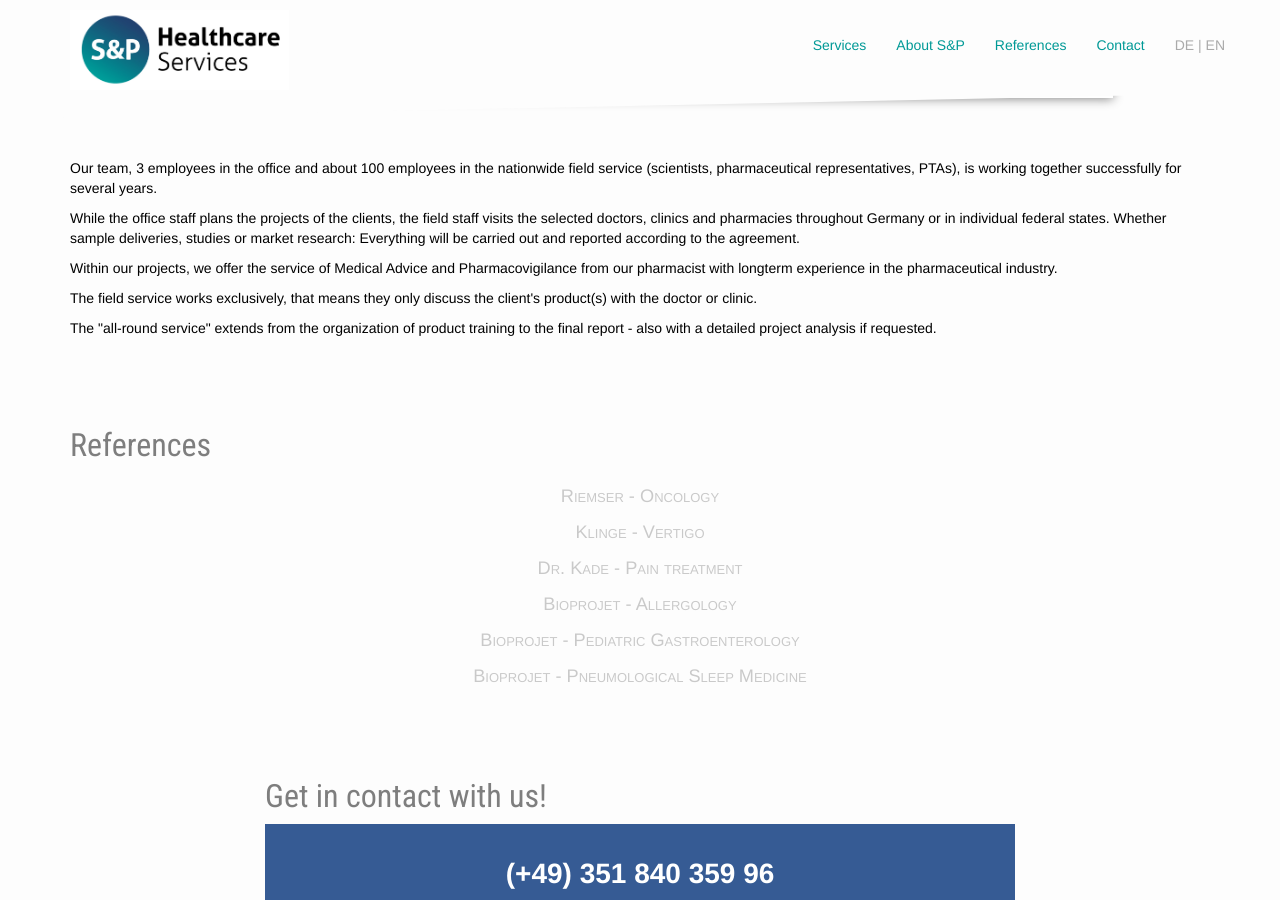
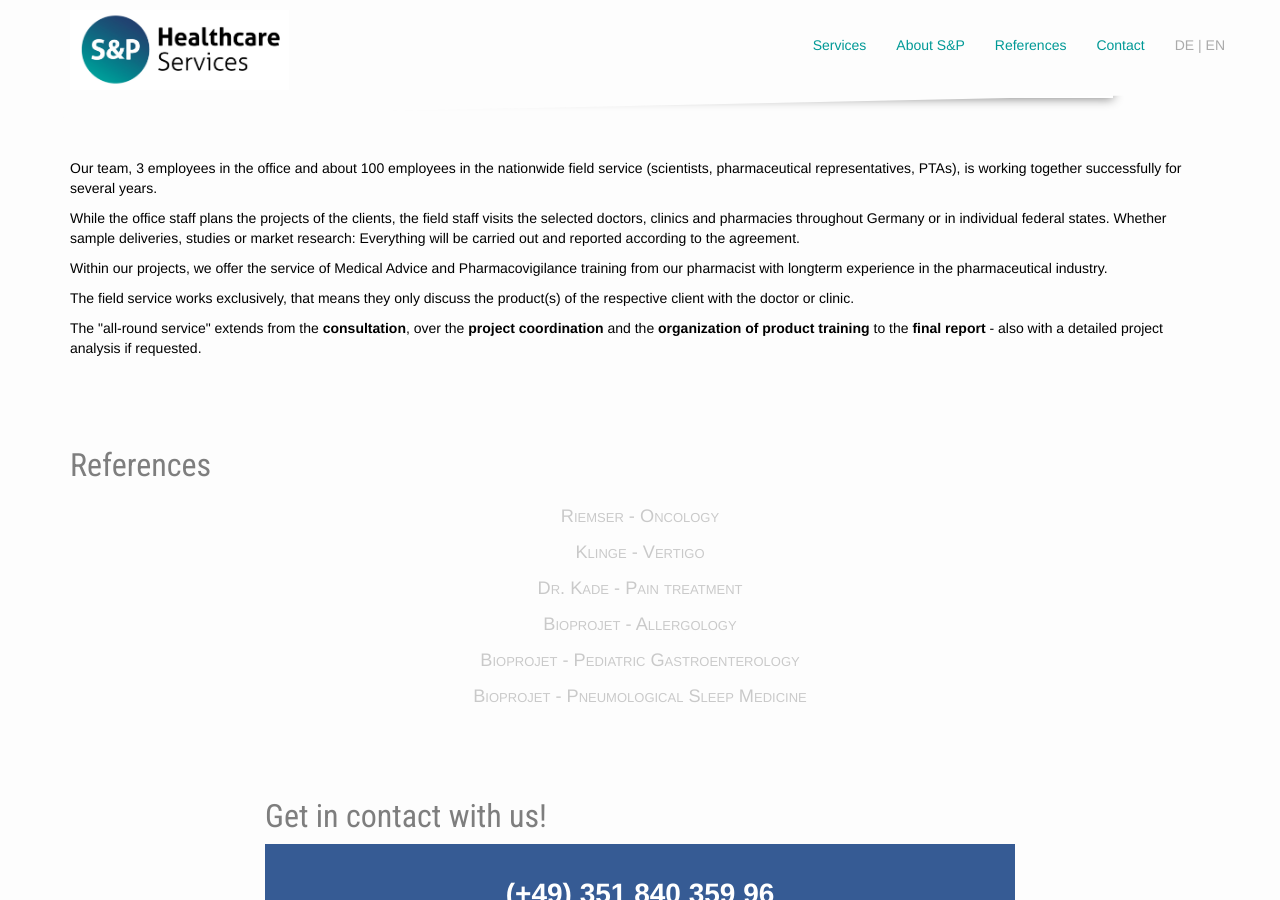
Before and after one commit to samlawski/sp-healthcare, a Jekyll site: the page built from en/index.html, in a window 1280 px wide and 900 px high, scrolled down 1479 px. Built offline with Jekyll 4.4.1, drawn with Linux system fonts in a browser that asks for light colours; nearby versions of some CDN libraries.

Commit message:
Updated 'en/index.html' via CloudCannon

```diff
--- a/en/index.html
+++ b/en/index.html
@@ -109,9 +109,9 @@ referenzen:
         <div class="editable">
           <p>Our team, 3 employees in the office and about 100 employees in the nationwide field service (scientists, pharmaceutical representatives, PTAs), is working together successfully for several years.</p>
           <p>While the office staff plans the projects of the clients, the field staff visits the selected doctors, clinics and pharmacies throughout Germany or in individual federal states. Whether sample deliveries, studies or market research: Everything will be carried out and reported according to the agreement.</p>
-          <p>Within our projects, we offer the service of Medical Advice and Pharmacovigilance from our pharmacist with longterm experience in the pharmaceutical industry.</p>
-          <p>The field service works exclusively, that means they only discuss the client's product(s) with the doctor or clinic.</p>
-          <p>The "all-round service" extends from the organization of product training to the final report - also with a detailed project analysis if requested.</p>
+          <p>Within our projects, we offer the service of Medical Advice and Pharmacovigilance training from our pharmacist with longterm experience in the pharmaceutical industry.</p>
+          <p>The field service works exclusively, that means they only discuss the product(s) of the respective client with the doctor or clinic.</p>
+          <p>The "all-round service" extends from the <strong>consultation</strong>, over the <strong>project coordination</strong> and the <strong>organization of product training</strong> to the <strong>final report</strong> - also with a detailed project analysis if requested.</p>
         </div>
         </div><!-- / col -->
   </div><!-- row -->
```
